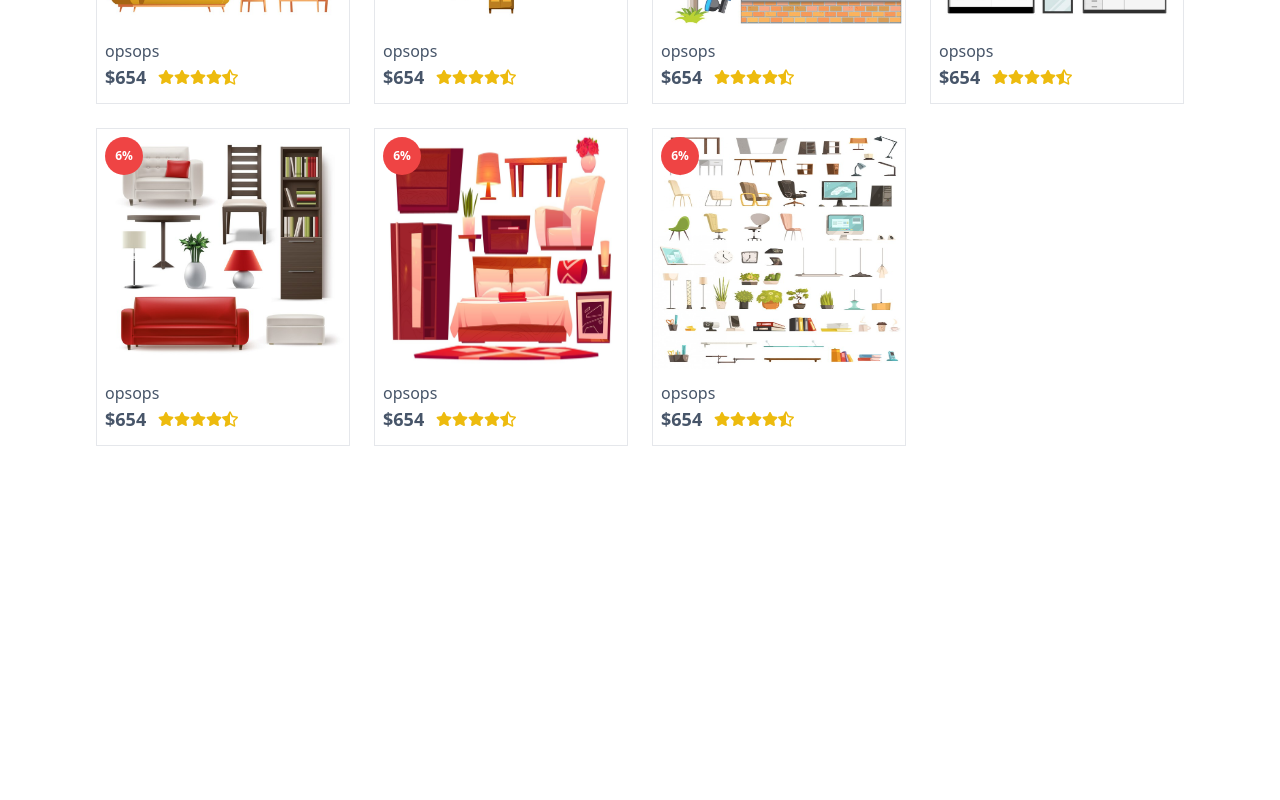
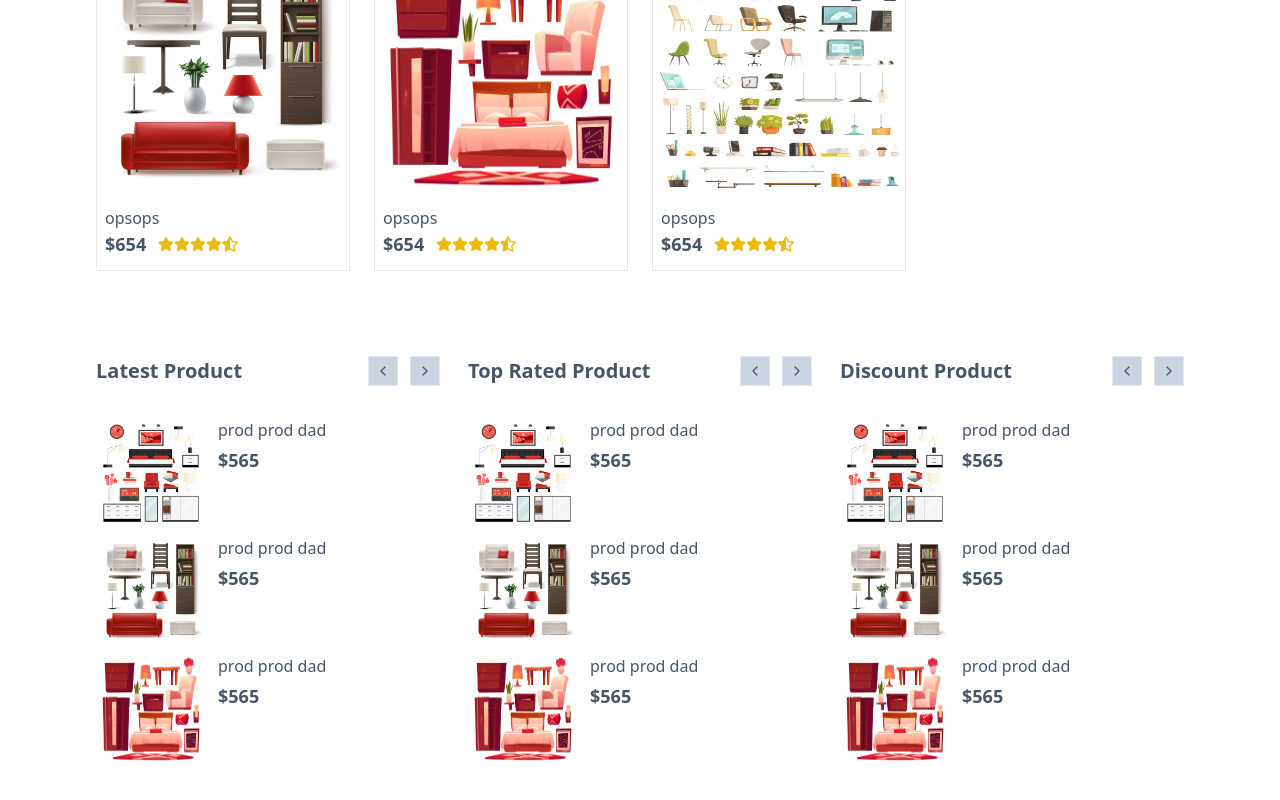
Before and after one commit to ch3rrywolf/krea, a React (Create React App) app in the folder client/: page / in a window 1280 px wide. Shown: the part 1730-2530 px from the top of the page. Before the commit the page ends 2221 px from the top, so only its background shows below. Built offline with nearby package versions, Linux system fonts and the light colour scheme.

Commit message:
[FRONT] Client Espace Components{Product,Latest,Rated,Discount.}

```diff
--- a/client/src/components/Banner.jsx
+++ b/client/src/components/Banner.jsx
@@ -40,7 +40,7 @@
                                 responsive={responsive}
                             >
                                 {
-                                    [1, 2, 3].map((img, i) => <Link className='lg-md:h-[440px] h-auto w-full block' key={i} >
+                                    [1, 3].map((img, i) => <Link className='lg-md:h-[440px] h-auto w-full block' key={i} >
                                         <img className='w-full h-full' src={`http://localhost:3001/images/banner/${img}.jpg`} alt="" />
                                     </Link>)
                                 }
--- a/client/src/components/Headers.jsx
+++ b/client/src/components/Headers.jsx
@@ -66,7 +66,7 @@
             </div>
             <div className='w-white'>
                 <div className='w-[85%] lg:w-[90%] mx-auto'>
-                    <div className='h-[260px] md-lg:h-[100px] flex justify-between items-center flex-wrap'>
+                    <div className='h-[85px] md-lg:h-[100px] flex justify-between items-center flex-wrap'>
                         <div className='md-lg:w-full w-3/12 md-lg:pt-4'>
                             <div className='flex justify-between items-center'>
                                 <Link to='/'>
--- /dev/null
+++ b/client/src/components/products/Products.jsx
@@ -0,0 +1,81 @@
+import React from 'react'
+import { Link } from 'react-router-dom'
+import Carousel from 'react-multi-carousel'
+import { FiChevronRight, FiChevronLeft } from 'react-icons/fi'
+import 'react-multi-carousel/lib/styles.css'
+
+const Products = ({title}) => {
+    const products = [
+        [1, 2, 3],
+        [4, 5, 6],
+    ]
+
+    const responsive = {
+        superLargeDesktop: {
+            breakpoint: { max: 4000, min: 3000 },
+            items: 1
+        },
+        desktop: {
+            breakpoint: { max: 3000, min: 1024 },
+            items: 1
+        },
+        tablet: {
+            breakpoint: { max: 1024, min: 464 },
+            items: 1
+        },
+        mobile: {
+            breakpoint: { max: 464, min: 0 },
+            items: 1
+        }
+    }
+
+    const  ButtonGroup = ({next, previous}) => {
+        return(
+            <div className='flex justify-between items-center'>
+                <div className='text-xl font-bold text-slate-600'>{title}</div>
+                <div className='flex justify-center items-center gap-3 text-slate-600'>
+                    <button onClick={()=>previous()} className='w-[30px] h-[30px] flex justify-center items-center bg-slate-300 border border-slate-200'>
+                        <span><FiChevronLeft/></span>
+                    </button>
+                    <button onClick={()=>next()} className='w-[30px] h-[30px] flex justify-center items-center bg-slate-300 border border-slate-200'>
+                        <span><FiChevronRight/></span>
+                    </button>
+                </div>
+            </div>
+        )
+    }
+  return (
+    <div className='flex gap-8 flex-col-reverse'>
+                            <Carousel
+                                autoPlay={true}
+                                infinite={true}
+                                arrows={false}
+                                responsive={responsive}
+                                transitionDuration={500}
+                                renderButtonGroupOutside={true}
+                                customButtonGroup={<ButtonGroup/>}
+                            >
+                                {
+                                    products.map((p, i) => {
+                                        return (
+                                        <div className='flex flex-col justify-start gap-2 '>
+                                            {
+                                                p.map(pl => <Link className='flex justify-start items-start' to='#'>
+                                                    <img className='w-[110px] h-[110px]' src={`http://localhost:3001/images/products/${pl}.jpg`} alt="" />
+                                            <div className='px-3 flex justify-start items-start gap-1 flex-col text-slate-600'>
+                                                <h2>prod prod dad</h2>
+                                                <span className='text-lg font-bold'>$565</span>
+                                            </div>
+                                                </Link>)
+                                            }
+                                        </div>
+                                        )
+                                    })
+                                }
+
+                            </Carousel>
+    </div>
+  )
+}
+
+export default Products
--- a/client/src/pages/Home.jsx
+++ b/client/src/pages/Home.jsx
@@ -1,9 +1,9 @@
-import React, { useEffect } from 'react'
-import { useDispatch, useSelector } from 'react-redux'
+import React from 'react'
 import Heders from '../components/Headers'
 import Banner from '../components/Banner'
 import Categorys from '../components/Categorys'
 import FeatureProducts from '../components/products/FeatureProducts'
+import Products from '../components/products/Products'
 
 const Home = () => {
 
@@ -17,6 +17,21 @@
             <div className='py-[45px]'>
               <FeatureProducts />
             </div>
+            <div className='py-10'>
+                <div className='w-[85%] flex flex-wrap mx-auto'>
+                    <div className='grid w-full grid-cols-3 md-lg:grid-cols-2 md:grid-cols-1 gap-7'>
+                        <div className='overflow-hidden'>
+                            <Products title='Latest Product' />
+                        </div>
+                        <div className='overflow-hidden'>
+                            <Products title='Top Rated Product' />
+                        </div>
+                        <div className='overflow-hidden'>
+                            <Products title='Discount Product' />
+                        </div>
+                    </div>
+                </div>
+            </div>
 
         </div>
     )
```
Also changed, not shown: client/public/images/banner/2.jpg (deleted).
